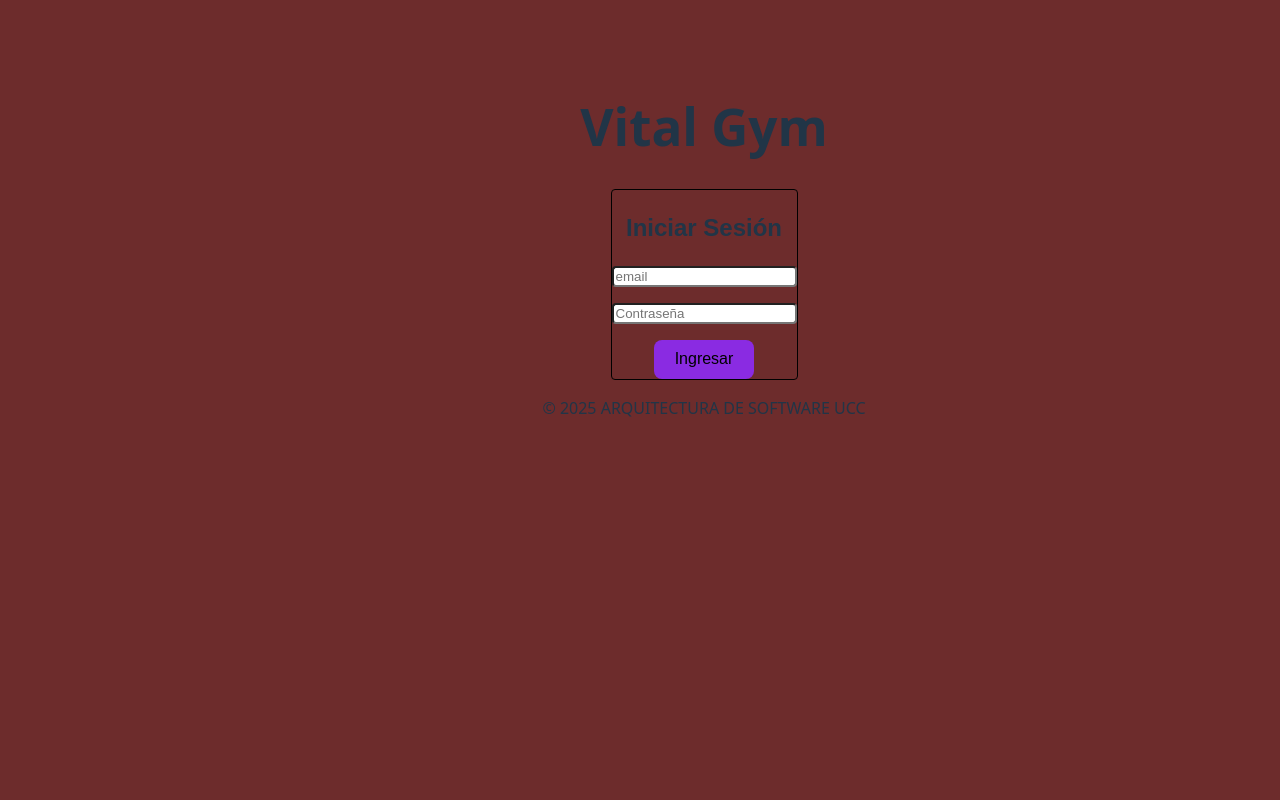
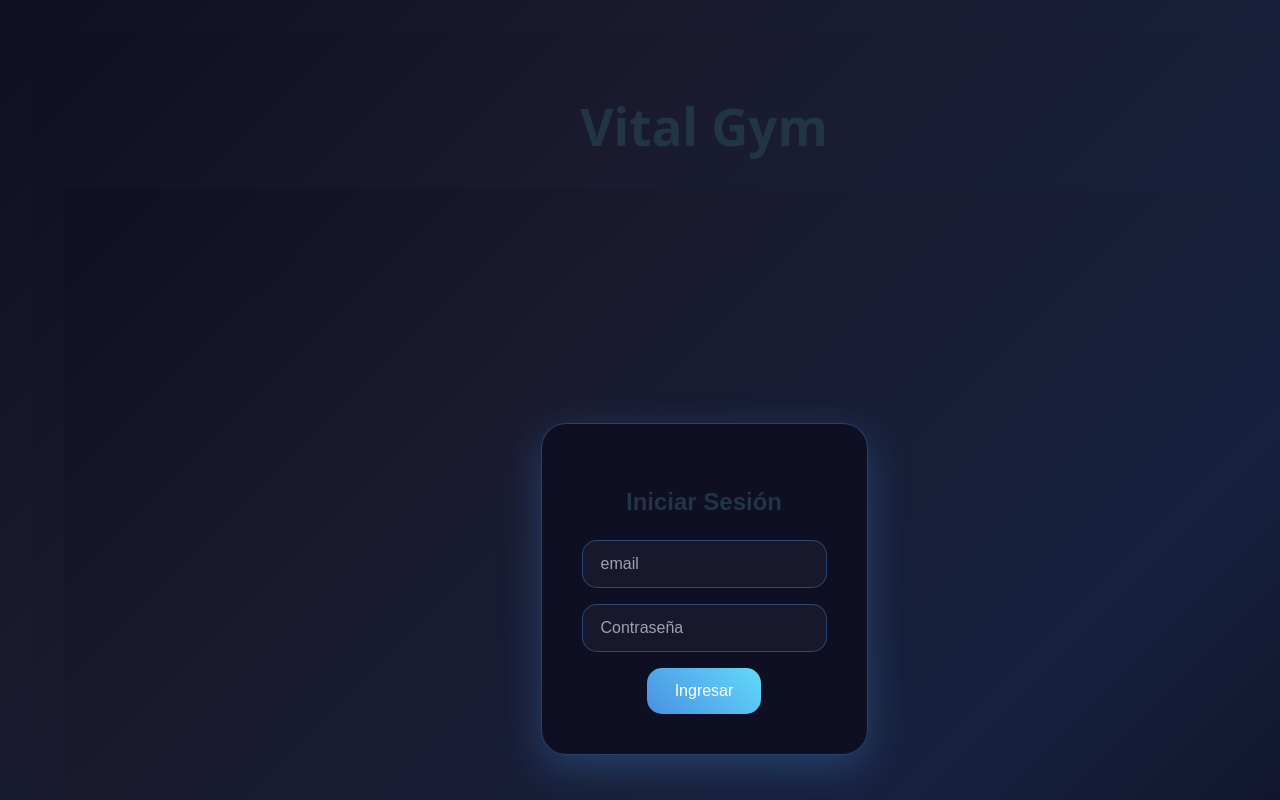
Before and after one commit to romanovictoria/Proyecto-gym-2025-Giardelli-DeLaPe-a-Romano-Funes, a React (Vite) app in the folder frontend/: page /login in a window 1280 px wide. Shown: the top 800 px of the page. Built offline with nearby package versions, Linux system fonts and the light colour scheme.

Commit message:
Se agrego CSS

```diff
--- a/frontend/src/styles/Home.css
+++ b/frontend/src/styles/Home.css
@@ -6,7 +6,8 @@
 }
 
 body {
-  background-color: hsl(0, 42%, 30%);
+  background: linear-gradient(135deg, #0f0f23 0%, #1a1a2e 30%, #16213e 70%, #0f0f23 100%);
+  min-height: 100vh;
 }
 
 .logo {
@@ -17,7 +18,7 @@ body {
 }
 
 .logo:hover {
-  filter: drop-shadow(0 0 2em #646cffaa);
+  filter: drop-shadow(0 0 2em #4a90e2aa);
 }
 
 .logo.react:hover {
@@ -42,8 +43,12 @@ body {
 
 .card {
   padding: 2em;
+  background: rgba(255, 255, 255, 0.08);
+  backdrop-filter: blur(15px);
+  border-radius: 20px;
+  border: 1px solid rgba(74, 144, 226, 0.3);
 }
 
 .read-the-docs {
-  color: #5230ed;
+  color: #4a90e2;
 }
--- a/frontend/src/styles/Login.css
+++ b/frontend/src/styles/Login.css
@@ -2,25 +2,59 @@
   display: flex;
   font-family: Arial, Helvetica, sans-serif;
   justify-content: center;
-    align-items: cent;
+  align-items: center;
   width: 100vw;
-
+  min-height: 100vh;
+  background: linear-gradient(135deg, #0f0f23 0%, #1a1a2e 30%, #16213e 70%, #0f0f23 100%);
 }
 
 .login-form {
   display: block;
-    border-radius: 4px;
-    border: 1px black solid;
-    box-shadow: 0 0 12 px black;
+  border-radius: 25px;
+  border: 1px solid rgba(74, 144, 226, 0.4);
+  background: rgba(15, 15, 35, 0.95);
+  backdrop-filter: blur(20px);
+  box-shadow: 0 12px 40px rgba(74, 144, 226, 0.3);
+  padding: 2.5rem;
 }
 
 .login-form input {
-    border-radius: 4px;
+  border-radius: 15px;
   display: block;
   margin: 1rem auto;
+  padding: 14px 18px;
+  border: 1px solid rgba(74, 144, 226, 0.4);
+  background: rgba(26, 26, 46, 0.9);
+  color: #ffffff;
+  font-size: 16px;
+  transition: all 0.3s ease;
+}
+
+.login-form input:focus {
+  border-color: #61dafb;
+  box-shadow: 0 0 0 3px rgba(97, 218, 251, 0.3);
+  outline: none;
+}
+
+.login-form input::placeholder {
+  color: #9ca3af;
 }
 
 .login-button {
   font-family: Arial, Helvetica, sans-serif;
-    background-color: blueviolet;
+  background: linear-gradient(45deg, #4a90e2, #61dafb);
+  color: white;
+  border: none;
+  padding: 14px 28px;
+  border-radius: 15px;
+  font-size: 16px;
+  font-weight: 500;
+  cursor: pointer;
+  transition: all 0.3s ease;
 }
+
+.login-button:hover {
+  background: linear-gradient(45deg, #357abd, #4a90e2);
+  transform: translateY(-2px);
+  box-shadow: 0 6px 20px rgba(74, 144, 226, 0.4);
+}
--- a/frontend/src/styles/publicLayout.css
+++ b/frontend/src/styles/publicLayout.css
@@ -4,23 +4,26 @@
   margin: 0 auto;
   padding: 2rem;
   text-align: center;
-    background-color: hsl(0, 42%, 30%);
+  background: linear-gradient(135deg, #0f0f23 0%, #1a1a2e 30%, #16213e 70%, #0f0f23 100%);
 }
-
 
 .barraBusqueda {
   margin: 200px auto 40px auto;
   padding: 0 10px;
   min-height: 400px;
   font-family: 'Times New Roman', Times, serif;
-    background-color: rgb(245, 251, 251);
+  background: rgba(15, 15, 35, 0.95);
+  border-radius: 25px;
+  box-shadow: 0 12px 40px rgba(74, 144, 226, 0.2);
+  backdrop-filter: blur(20px);
+  border: 1px solid rgba(74, 144, 226, 0.3);
 }
 
 .labelBusqueda {
   margin-bottom: 2px;
   font-size: 14px;
   font-weight: 500;
-    color: rgba(128, 128, 128, 0.87);
+  color: #e0e6ed;
 }
 
 .pointerLupa {
@@ -39,41 +42,32 @@
   padding-left: 10px;
   width: 100%;
   font-size: 14px;
-    color: #1a202c;
-    background-color: rgb(243, 241, 241);
-    border: 1px solid #ccc;
-    border-radius: 8px;
+  color: #ffffff;
+  background-color: rgba(26, 26, 46, 0.9);
+  border: 1px solid #4a90e2;
+  border-radius: 15px;
+  transition: all 0.3s ease;
+}
+
+.escribeBusqueda:focus {
+  border-color: #61dafb;
+  box-shadow: 0 0 0 3px rgba(97, 218, 251, 0.3);
+  outline: none;
 }
 
 .botonBusqueda {
-    color: white;
-    position: absolute;
-    right: 2.5;
-    bottom: 2.5;
-    background-color: #2d4a59;
-    font-weight: medium;
+  background: #ffffff;
+  color: #4a90e2;
+  font-weight: 600;
+  border: 2px solid #4a90e2;
+  padding: 10px 20px;
+  border-radius: 12px;
+  cursor: pointer;
+  transition: all 0.3s ease;
 }
 
 .botonBusqueda:hover {
-    /* pseudoclase, efecto de que cambia el color cuando pasa el mouse*/
-    background-color: #467890;
-    outline: none;
-    box-shadow: 0 0 5px rgba(0, 0, 255, .5);
+  background: #4a90e2;
+  color: white;
+  box-shadow: 0 6px 20px rgba(74, 144, 226, 0.3);
 }
-
-
-/*PARA LA OTRA OPCION DE BUSQUEDA*/
-.searchbox {
-    position: relative;
-    left: 5vmax;
-}
-
-.searchbox>input {
-    border: none;
-    border-bottom: 1px solid black;
-    width: 15vmax;
-    font-size: 1.1vmax;
-    outline: none;
-    color: black;
-    font-weight: 100;
-}
```
Also changed, not shown: frontend/src/styles/Activities.css (+76 -3 lines). Lines whose indentation alone changed are shown as unchanged.
